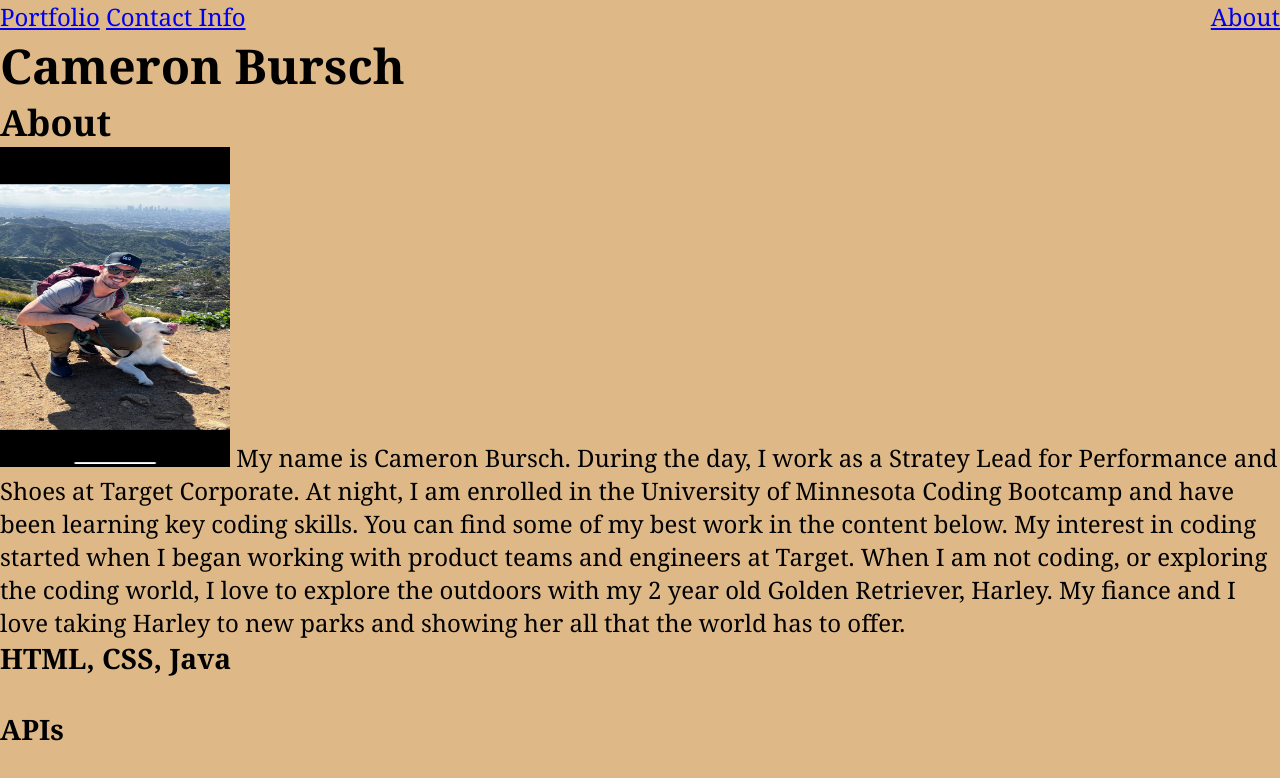
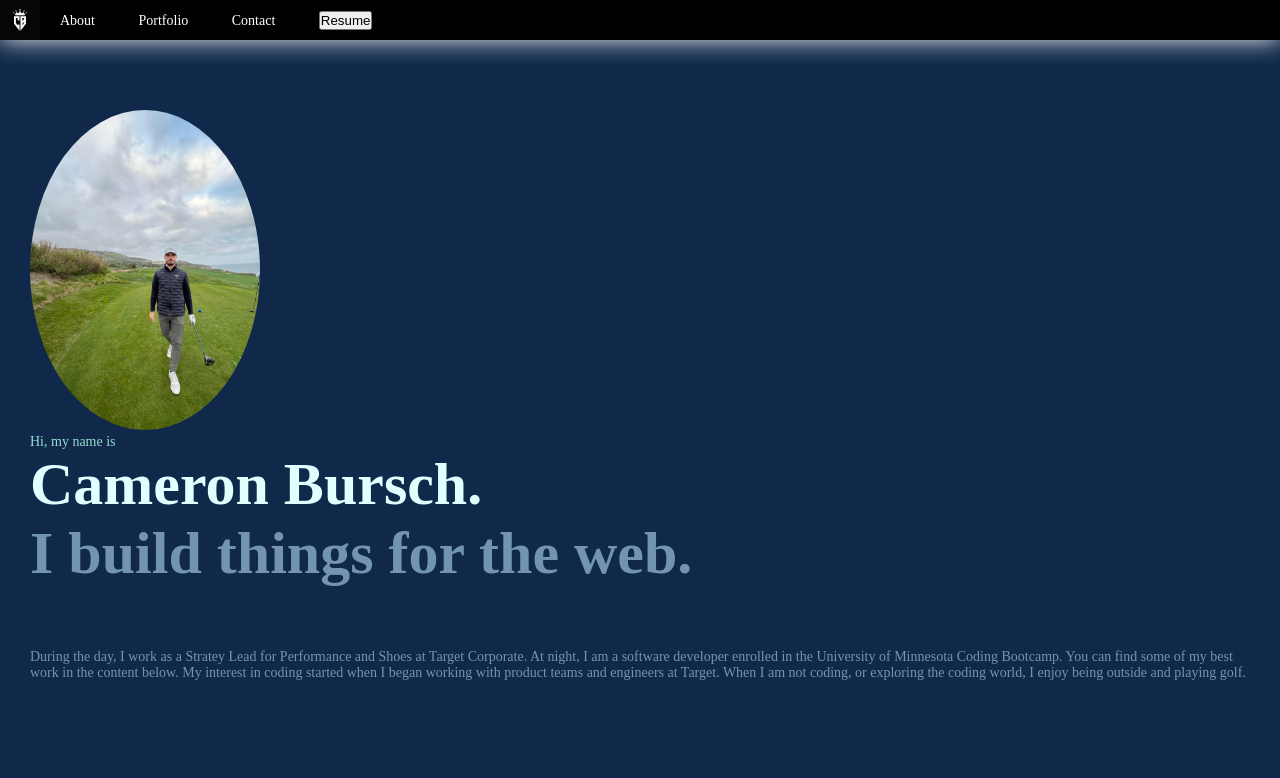
Before and after one commit to cbursch13/Professional-Portfolio, a plain HTML site: page index.html in a window 1280 px wide. Shown: the top 778 px of the page. Drawn offline with Linux system fonts and the light colour scheme.

Commit message:
added CSS styling & updated nav bar & color scheme

```diff
--- a/assets/style.css
+++ b/assets/style.css
@@ -2,27 +2,83 @@
 * {
     margin:0;
     padding:0;
-    background-color: burlywood;
   }
 
   /* Element Selectors */
-  body {
-    display: inline;
-    position: relative;
-    justify-content: flex-start;
-    font-family: Cambria, Cochin, Georgia, Times, 'Times New Roman', serif ;
-    font-size: 24px;
+body {
+  position: relative;
+  font-size: 14px;
+  background-color:#10294A;
+  margin-top: 80px;
+  padding: 30px
+  }
+
+header img {
+  height: 40px;
+}
+
+header {
+  background-color: black;
+  position: fixed;
+  top: 0;
+  left: 0;
+  right: 0;
+  height: 40px;
+  display: flex;
+  align-items: center;
+  box-shadow: 0 0 25px 0 whitesmoke
+  }
+
+header * {
+  display: inline;
+  }
+
+header li {
+  margin: 20px
+}
+
+header li a {
+  color: white;
+  text-decoration: none;
+}
+
+#profile-picture {
+  display: inline-flex;
+  justify-content: center;
+  height: 320px;
+  width: 230px;
+  max-width: 100%;
+  max-height: 50%;
+  border-radius: 50%;
 
   }
-  li {
-    display: inline ;
-    justify-content: right;
+
+#hi {
+  color: #96DED1;
+  font-size: 14px;
   }
 
-  h2 + img {
-    display: inline-block;
-    height: 320px;
-    width: 230px;
-    max-width: 100%;
-    max-height: 50%;
+#name {
+  color: lightcyan;
+  font-size: 60px;
+  font-weight: bold;
   }
+
+#build {
+  color: #7393B3;
+  font-size: 60px;
+  font-weight: bold;
+  }
+
+#paragraph {
+  color: #7393B3;
+  margin-top: 5%;
+  margin-bottom: 20%;
+  }
+
+section h3 {
+  color: #7393B3;
+  }
+
+
+}
--- a/index.html
+++ b/index.html
@@ -1,5 +1,6 @@
 <!DOCTYPE html>
 <html lang="en-US">
+
 <head>
   <meta charset="UTF-8">
   <meta name="viewport" content="width=device-width, initial-scale=1.0">
@@ -9,28 +10,30 @@
 
 <body>
   <header>
+    <img src="assets\images\Monogram.jpg">
     <nav>
       <ul>
-        <li style="float:right"> <a href="#about">About</a></li>
+        <li> <a href="#about">About</a></li>
         <li> <a href="#projects">Portfolio</a></li>
-        <li> <a href="#contact">Contact Info</a></li>
+        <li> <a href="#contact">Contact</a></li>
+        <li><button>Resume</button>
       </ul>
     </nav>
-    <h1>Cameron Bursch</h1>
   </header>
 
   <main>
     <section id="about">
-      <h2>About</h2>
-      <img class="profile-picture" src="assets\images\Portfolio Picture.jpg" alt="A picture of Cameron Bursch with his Dog Harley with the background of Los Angeles">
-      My name is Cameron Bursch.
+      <img id="profile-picture" src="assets\images\Golf Picture.jpg" alt="A picture of Cameron on a golf course">
+      <p id="hi">Hi, my name is</p>
+      <p id="name">Cameron Bursch.</p>
+      <p id="build">I build things for the web.</p>
+      <p id="paragraph">
       During the day, I work as a Stratey Lead for Performance and Shoes at Target Corporate.
-      At night, I am enrolled in the University of Minnesota Coding Bootcamp and have been learning key coding skills.
+      At night, I am a software developer enrolled in the University of Minnesota Coding Bootcamp.
       You can find some of my best work in the content below.
       My interest in coding started when I began working with product teams and engineers at Target.
-      When I am not coding, or exploring the coding world, I love to explore the outdoors with my 2 year old Golden Retriever, Harley.
-      My fiance and I love taking Harley to new parks and showing her all that the world has to offer.
-
+      When I am not coding, or exploring the coding world, I enjoy being outside and playing golf.
+      </p>
     </section>
 
     <section id="projects">
@@ -50,6 +53,11 @@
 
     <section id="contact">
       <h2>Contact Me</h2>
+      <ul>
+        <li> <a href="">Email</a></li>
+        <li> <a href="https://www.linkedin.com/in/cameron-bursch-a3028590?utm_source=share&utm_campaign=share_via&utm_content=profile&utm_medium=ios_app">LinkedIn</a></li>
+        <li> <a href="https://www.facebook.com/hockeyboi1310">Facebook</a></li>
+      </ul>
     </section>
   </main>
 
```
Also changed, not shown: assets/images/Golf Picture.jpg (added), assets/images/Monogram.jpg (added), assets/images/Portfolio Picture.jpg (deleted).
